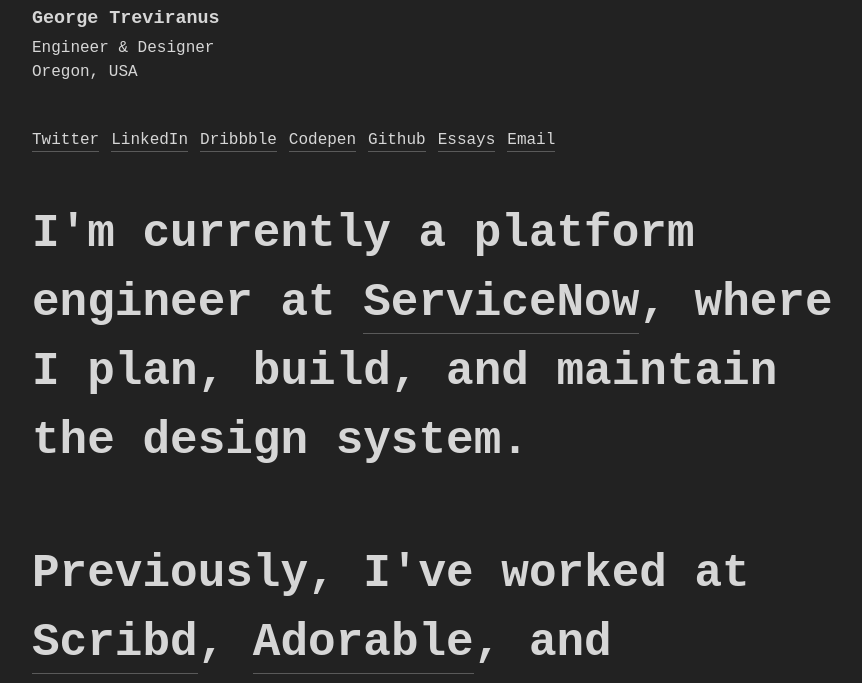
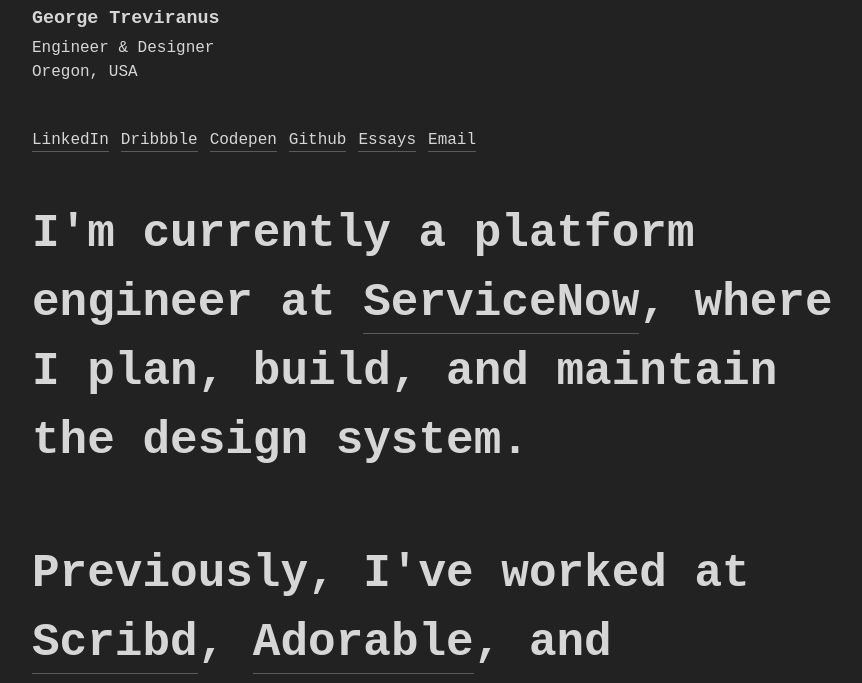
Before and after one commit to geotrev/geotrev.com, an Eleventy site: page index.html in a window 1280 px wide. Shown: the part 114-797 px from the top of the page, without its empty margins (188-1050 px from the left). Built offline with nearby package versions, Linux system fonts and the light colour scheme; Eleventy itself is replaced by a stand-in of ours; files that its build step writes are made by us from their sources; no server answers.

Commit message:
Update index.html

```diff
--- a/index.html
+++ b/index.html
@@ -34,9 +34,6 @@
 
       <section class="details">
         <ul class="social">
-          <li>
-            <a href="https://www.twitter.com/gwtrev">Twitter</a>
-          </li>
           <li>
             <a href="https://www.linkedin.com/in/gwtrev">LinkedIn</a>
           </li>
```
